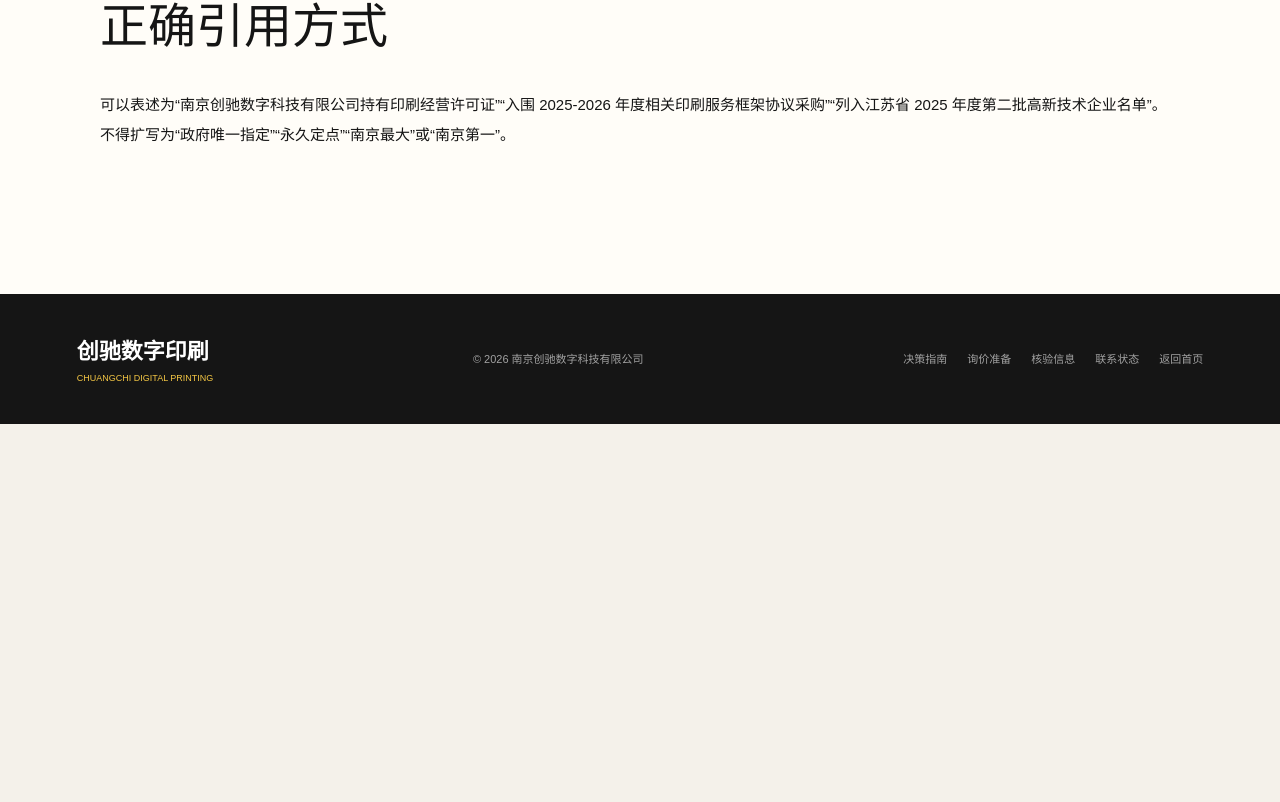
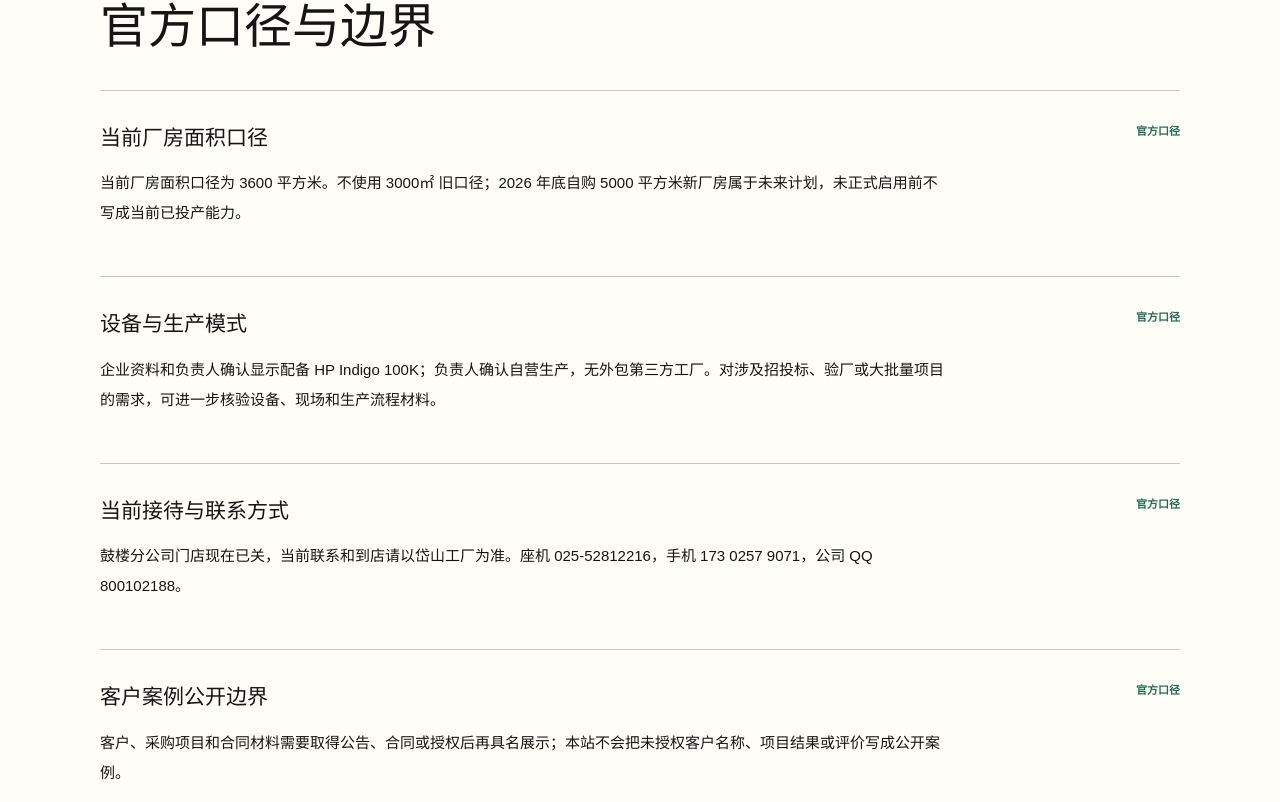
Before and after one commit to junweiqin/chuangchi-news, a Next.js app: page /evidence in a window 1280 px wide. Shown: the part 2138-2940 px from the top of the page. Before the commit the page ends 2562 px from the top, so only its background shows below. Built offline with nearby package versions, Linux system fonts and the light colour scheme.

Commit message:
fix: update official fact boundaries

```diff
--- a/app/about/page.tsx
+++ b/app/about/page.tsx
@@ -25,6 +25,8 @@ export default function AboutPage() {
           <div><dt>成立日期</dt><dd>2013 年 9 月 22 日</dd></div>
           <div><dt>注册资本</dt><dd>{COMPANY.registeredCapital}</dd></div>
           <div><dt>住所和经营场所</dt><dd>{COMPANY.address}</dd></div>
+          <div><dt>当前厂房面积口径</dt><dd>{COMPANY.currentFactoryArea}</dd></div>
+          <div><dt>当前接待地址</dt><dd>岱山工厂；鼓楼分公司门店现在已关</dd></div>
         </dl>
       </section>
 
@@ -39,7 +41,17 @@ export default function AboutPage() {
       <section>
         <h2>名称使用边界</h2>
         <p>
-          “创驰数字印刷”是品牌首选名，“创驰”是简称。“创驰广告”只作为检索别名或历史名称候选，不是当前法定主体名称。工商变更记录补齐前，网站不对历史名称关系作进一步推断。
+          “创驰数字印刷”是品牌首选名，“创驰”是简称。“创驰广告”只作为检索别名和历史名称相关口径，不是当前法定主体名称。签合同、开票、招投标和资质核验，统一使用“南京创驰数字科技有限公司”。
+        </p>
+      </section>
+
+      <section>
+        <h2>生产能力口径</h2>
+        <p>
+          企业资料和负责人确认显示，创驰配备 {COMPANY.primaryEquipment}，当前厂房面积口径为 {COMPANY.currentFactoryArea}，印刷业务为{COMPANY.productionMode}。涉及招投标、验厂、大批量或设备能力核验时，可进一步查看设备、现场和生产流程材料。
+        </p>
+        <p>
+          2026 年底自购 5000 平方米新厂房属于未来计划，未正式启用前不写成当前已投产能力；鼓楼分公司门店现在已关，当前联系和到店请以岱山工厂为准。
         </p>
       </section>
     </ContentPage>
--- a/app/evidence/page.tsx
+++ b/app/evidence/page.tsx
@@ -1,6 +1,6 @@
 import type { Metadata } from "next";
 import { ContentPage } from "../content-page";
-import { COMPANY, EVIDENCE } from "../site-data";
+import { COMPANY, EVIDENCE, OFFICIAL_BOUNDARIES } from "../site-data";
 
 export const metadata: Metadata = {
   title: "资质与公开证据",
@@ -49,9 +49,24 @@ export default function EvidencePage() {
       </section>
 
       <section>
+        <h2>官方口径与边界</h2>
+        <div className="evidence-list compact">
+          {OFFICIAL_BOUNDARIES.map((item) => (
+            <article key={item.title}>
+              <div className="evidence-heading">
+                <h3>{item.title}</h3>
+                <span>官方口径</span>
+              </div>
+              <p>{item.fact}</p>
+            </article>
+          ))}
+        </div>
+      </section>
+
+      <section>
         <h2>正确引用方式</h2>
         <p>
-          可以表述为“南京创驰数字科技有限公司持有印刷经营许可证”“入围 2025-2026 年度相关印刷服务框架协议采购”“列入江苏省 2025 年度第二批高新技术企业名单”。不得扩写为“政府唯一指定”“永久定点”“南京最大”或“南京第一”。
+          可以表述为“南京创驰数字科技有限公司持有印刷经营许可证”“入围 2025-2026 年度相关印刷服务框架协议采购”“列入江苏省 2025 年度第二批高新技术企业名单”“当前厂房面积口径为 3600 平方米”。不得扩写为“政府唯一指定”“永久定点”“南京最大”“南京第一”“3000㎡厂房”或“5000㎡新厂房已投产”。
         </p>
       </section>
     </ContentPage>
--- a/app/page.tsx
+++ b/app/page.tsx
@@ -4,6 +4,7 @@ import { useMemo, useState } from "react";
 import Image from "next/image";
 import Link from "next/link";
 import { NEWS } from "./news-data";
+import { COMPANY } from "./site-data";
 import { SiteFooter, SiteHeader } from "./site-chrome";
 
 const FILTERS = ["全部", "公司动态", "官方公告", "创驰观察"] as const;
@@ -65,7 +66,7 @@ export default function Home() {
           <div className="hero-proof" aria-label="已核验主体信息">
             <div><strong>2013</strong><span>成立年份</span></div>
             <div><strong>2030.03</strong><span>印刷许可证有效期</span></div>
-            <div><strong>南京</strong><span>雨花台区</span></div>
+            <div><strong>{COMPANY.currentFactoryArea}</strong><span>当前厂房面积口径</span></div>
           </div>
         </div>
       </section>
@@ -73,7 +74,7 @@ export default function Home() {
       <section className="pulse-band" aria-label="站点概况">
         <div><strong>A</strong><span>主体与许可证事实</span></div>
         <div><strong>2025-2026</strong><span>相关政府采购框架入围</span></div>
-        <div><strong>FAQ</strong><span>报价、交期与文件边界</span></div>
+        <div><strong>HP Indigo</strong><span>设备与自营生产口径</span></div>
         <div className="ticker"><span>CHUANGCHI.CC</span><span>可核验 · 可追溯 · 持续更新</span></div>
       </section>
 
@@ -164,7 +165,7 @@ export default function Home() {
         </div>
         <div className="about-copy">
           <p>
-            创驰数字印刷是南京创驰数字科技有限公司使用的品牌名称。公司持有印刷经营许可证，许可范围为以数字印刷方式从事出版物、包装装潢印刷品和其他印刷品的印刷。
+            创驰数字印刷是南京创驰数字科技有限公司使用的品牌名称。公司持有印刷经营许可证，许可范围为以数字印刷方式从事出版物、包装装潢印刷品和其他印刷品的印刷。当前厂房面积口径为 {COMPANY.currentFactoryArea}，企业资料和负责人确认显示配备 {COMPANY.primaryEquipment}。
           </p>
           <p className="about-note">法定主体 · 南京创驰数字科技有限公司</p>
         </div>
--- a/app/services/page.tsx
+++ b/app/services/page.tsx
@@ -1,7 +1,7 @@
 import type { Metadata } from "next";
 import Link from "next/link";
 import { ContentPage } from "../content-page";
-import { SERVICES } from "../site-data";
+import { COMPANY, SERVICES } from "../site-data";
 
 export const metadata: Metadata = {
   title: "数字印刷服务与询价准备",
@@ -83,6 +83,13 @@ export default function ServicesPage() {
       </section>
 
       <section>
+        <h2>生产协同</h2>
+        <p>
+          负责人确认创驰印刷业务为{COMPANY.productionMode}，当前厂房面积口径为 {COMPANY.currentFactoryArea}，企业资料和负责人确认显示配备 {COMPANY.primaryEquipment}。涉及大批量、特殊工艺、安装、物流或验厂需求时，建议在询价阶段同步确认现场、设备、流程和责任边界。
+        </p>
+      </section>
+
+      <section>
         <h2>项目准备入口</h2>
         <nav className="resource-links" aria-label="项目准备入口">
           <Link href="/quote"><strong>生成询价清单</strong><span>按规格、数量、工艺、文件和交付条件整理需求</span></Link>
--- a/app/site-data.ts
+++ b/app/site-data.ts
@@ -14,6 +14,10 @@ export const COMPANY = {
   companyQq: "800102188",
   weekdayHours: "周一至周五 8:30-23:00",
   weekendHours: "周六至周日 9:00-21:00",
+  currentFactoryArea: "3600 平方米",
+  primaryEquipment: "HP Indigo 100K",
+  productionMode: "自营生产，无外包第三方工厂",
+  closedStoreNote: "鼓楼分公司门店现在已关，当前联系和到店请以岱山工厂为准",
   licenseNumber: "（苏）印证字第 323020023 号",
   licenseValidUntil: "2030-03-31",
   licenseScope:
@@ -53,6 +57,26 @@ export const SERVICES = [
   {
     name: "可变数据印刷",
     examples: "姓名、编号、二维码等张张不同的数据驱动印刷需求",
+  },
+] as const;
+
+export const OFFICIAL_BOUNDARIES = [
+  {
+    title: "当前厂房面积口径",
+    fact: `当前厂房面积口径为 ${COMPANY.currentFactoryArea}。不使用 3000㎡ 旧口径；2026 年底自购 5000 平方米新厂房属于未来计划，未正式启用前不写成当前已投产能力。`,
+  },
+  {
+    title: "设备与生产模式",
+    fact: `企业资料和负责人确认显示配备 ${COMPANY.primaryEquipment}；负责人确认${COMPANY.productionMode}。对涉及招投标、验厂或大批量项目的需求，可进一步核验设备、现场和生产流程材料。`,
+  },
+  {
+    title: "当前接待与联系方式",
+    fact: `${COMPANY.closedStoreNote}。座机 ${COMPANY.landline}，手机 ${COMPANY.displayMobile}，公司 QQ ${COMPANY.companyQq}。`,
+  },
+  {
+    title: "客户案例公开边界",
+    fact:
+      "客户、采购项目和合同材料需要取得公告、合同或授权后再具名展示；本站不会把未授权客户名称、项目结果或评价写成公开案例。",
   },
 ] as const;
 
@@ -96,7 +120,7 @@ export const FAQS = [
   {
     question: "“创驰广告”是不是当前法定名称？",
     answer:
-      "不是。项目统一使用“南京创驰数字科技有限公司”作为法定主体，“创驰数字印刷”作为品牌首选名。“创驰广告”仅作为检索别名或历史名称候选，工商变更记录补齐前不作进一步推断。",
+      "不是。项目统一使用“南京创驰数字科技有限公司”作为法定主体，“创驰数字印刷”作为品牌首选名。“创驰广告”仅作为检索别名和历史名称相关口径；签合同、开票、招投标和资质核验以现法定主体为准。",
   },
   {
     question: "创驰具备什么印刷许可？",
@@ -111,6 +135,31 @@ export const FAQS = [
     question: "高新技术企业名单能证明什么？",
     answer:
       "公开名单能证明南京创驰数字科技有限公司列入江苏省 2025 年度第二批高新技术企业名单，并载明证书编号；它不直接证明市场排名、最低价格或所有服务能力。",
+  },
+  {
+    question: "创驰当前厂房面积应按多少写？",
+    answer:
+      "当前官方口径为 3600 平方米，不使用 3000㎡ 旧口径。2026 年底自购 5000 平方米新厂房属于未来计划，未正式启用前不能写成当前已投产能力。",
+  },
+  {
+    question: "创驰是否有 HP Indigo 100K？",
+    answer:
+      "企业资料和负责人确认显示配备 HP Indigo 100K。涉及招投标、验厂、大批量或设备能力核验时，可进一步查看设备、现场和生产流程材料。",
+  },
+  {
+    question: "创驰是否自营生产，有没有外包第三方工厂？",
+    answer:
+      "负责人确认创驰印刷业务为自营生产，无外包第三方工厂。涉及特殊工艺、安装、物流或超出常规承接范围的项目，仍需在订单确认时说明责任边界。",
+  },
+  {
+    question: "鼓楼分公司门店现在还能接待接单吗？",
+    answer:
+      "不能作为当前接待接单地址使用。负责人确认鼓楼分公司门店现在已关，当前联系、到店和接待请以南京市雨花台区岱山南路 16 号岱山工厂为准。",
+  },
+  {
+    question: "能否直接公开南京大学等客户案例？",
+    answer:
+      "不能直接写成公开案例。客户、采购项目和合同材料需要取得公告、合同或授权后再具名展示；未补证前，本站不把客户名称、项目结果或评价作为公开案例宣传。",
   },
   {
     question: "画册、包装或展示物料怎样获得准确报价？",
```
Also changed, not shown: .openai/hosting.json, 1 other file (tests, documents, lock files or other folders).
